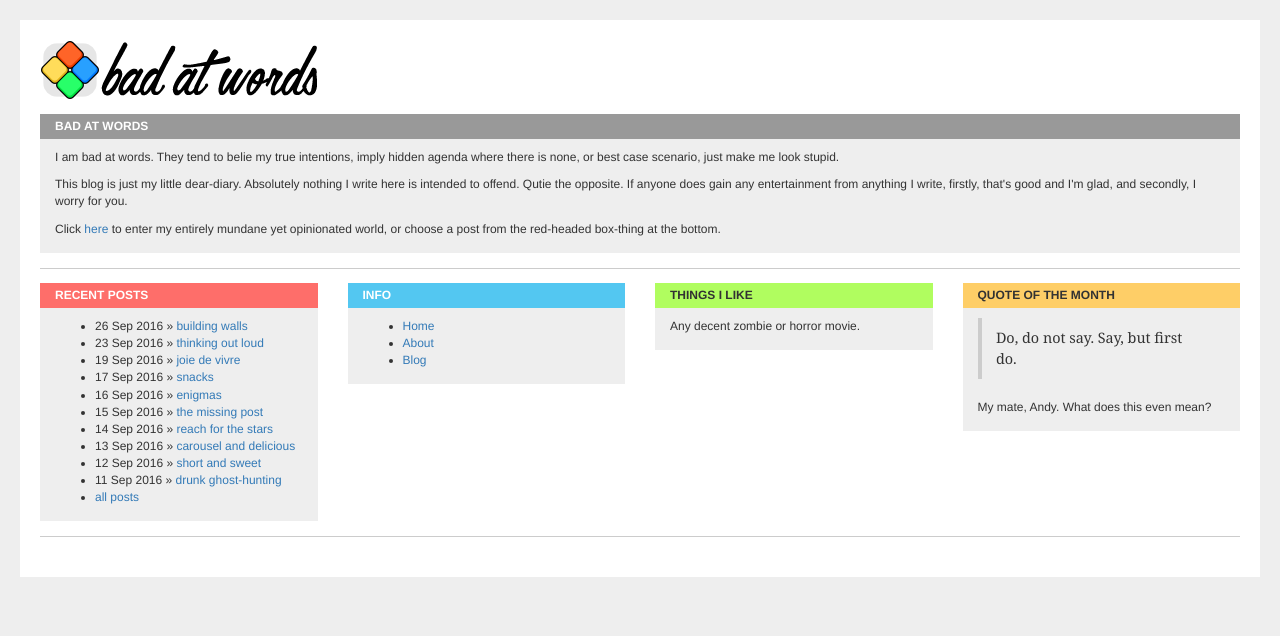
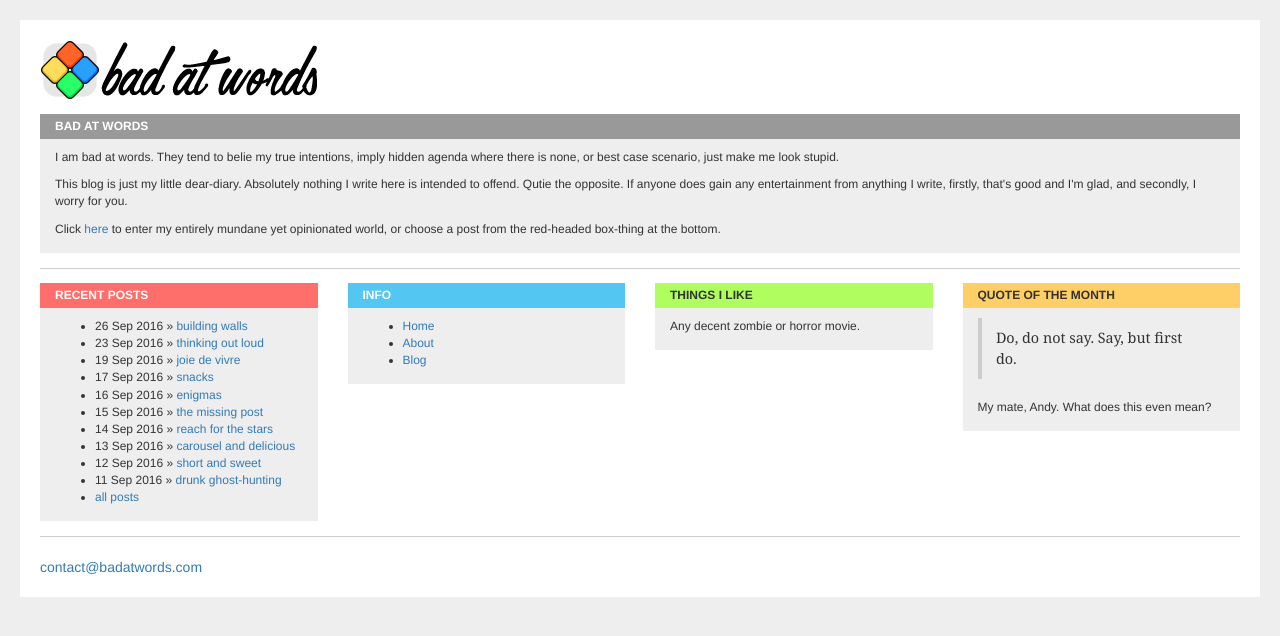
Before and after one commit to davidgitstuff/davidgitstuff.github.io, a Jekyll site: the page built from index.html, in a window 1280 px wide. Shown: the top 636 px of the page. Built offline with Jekyll 4.4.1, drawn with Linux system fonts in a browser that asks for light colours.

Commit message:
test layout

```diff
--- a/_layouts/default.html
+++ b/_layouts/default.html
@@ -93,6 +93,14 @@
 
 			      </div>
 <hr style="margin-top: 0px;">
+
+<script language="JavaScript">
+var username = "contact";
+var hostname = "badatwords.com";
+var linktext = username + "@" + hostname ;
+document.write("<a href='" + "mail" + "to:" + username + "@" + hostname + "'>" + linktext + "</a>");
+</script>
+
 		</div>
 </div>
 
```
